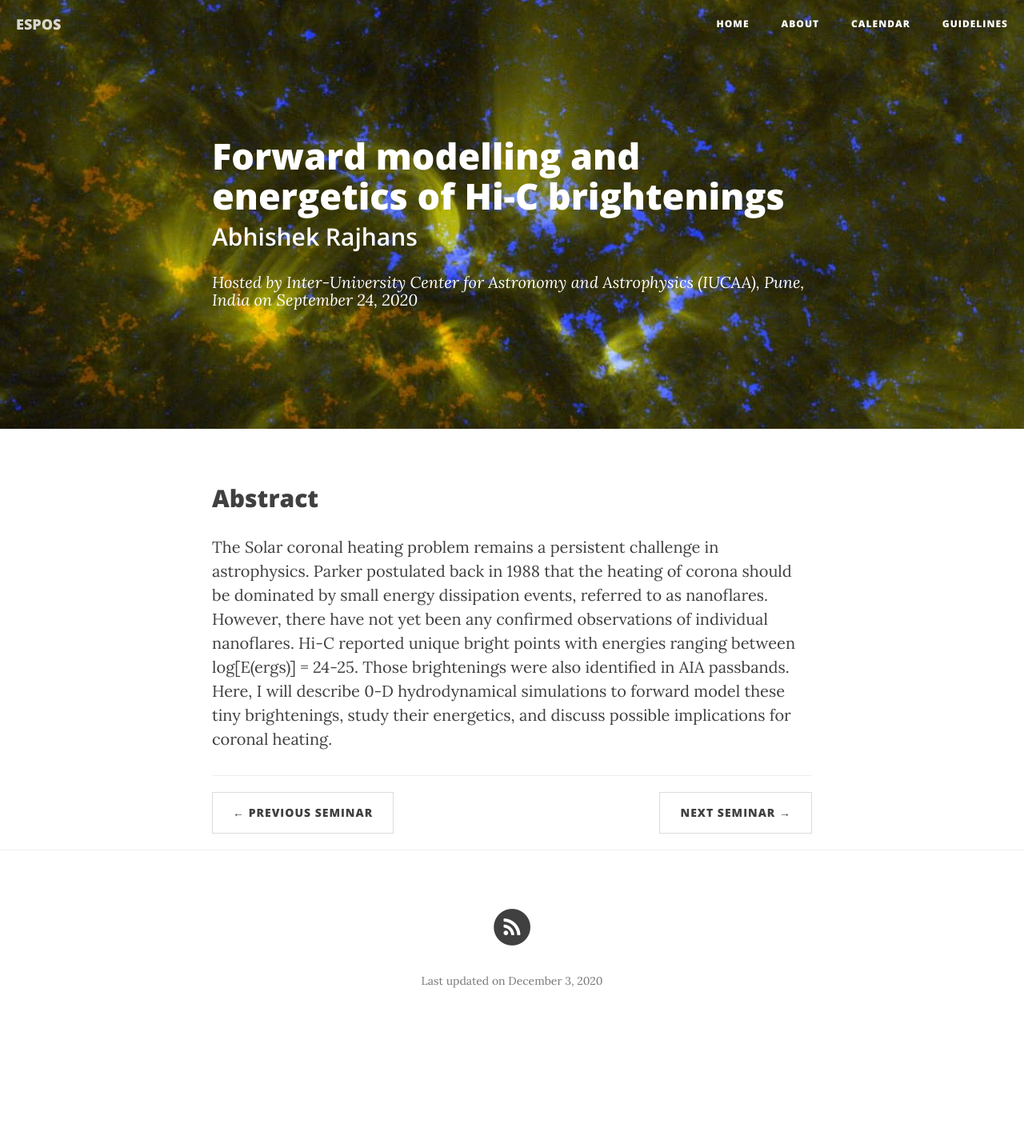
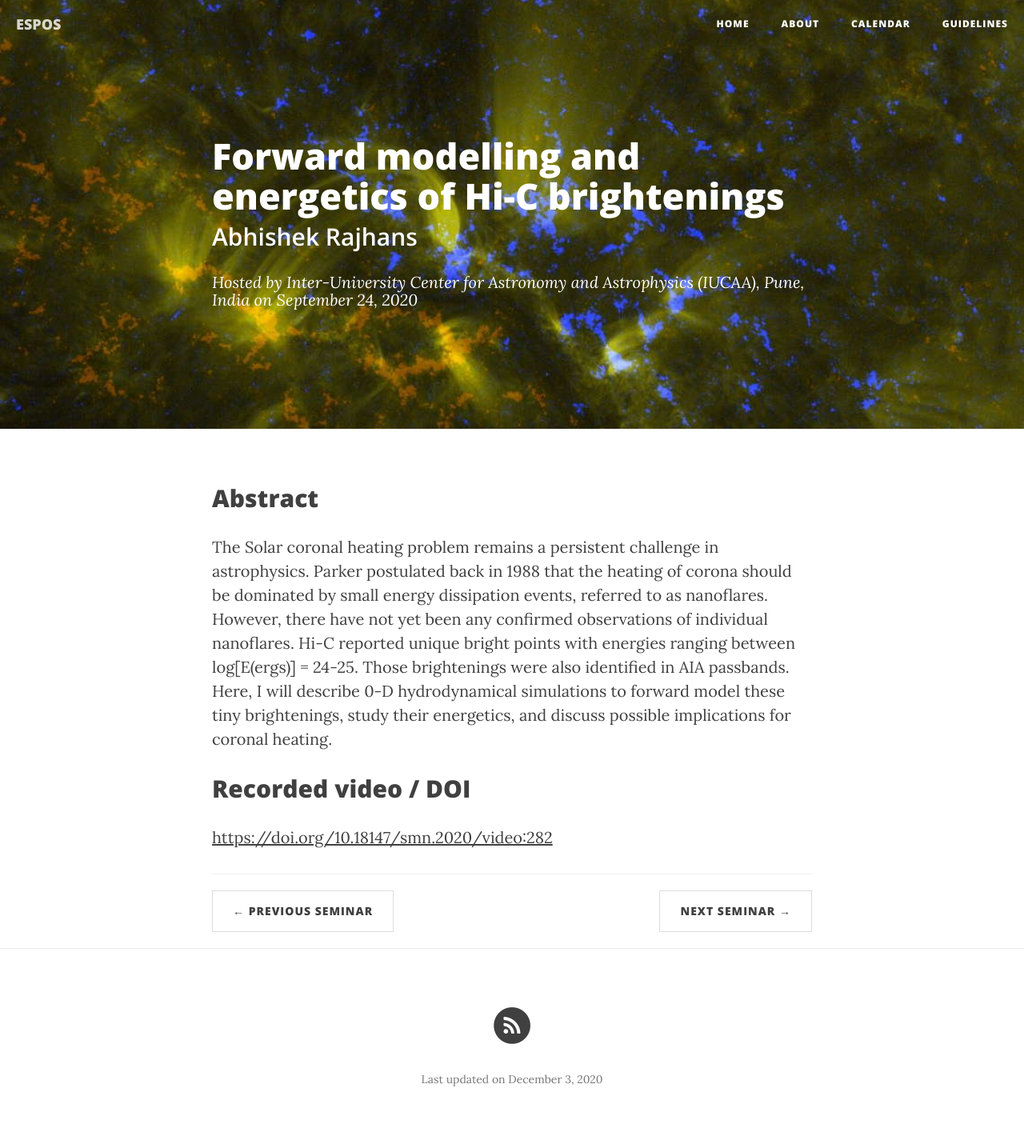
Before and after one commit to ITA-Solar/espos, a Jekyll site: the page built from _posts/2020-09-24-Rajhans.md, in a window 1280 px wide. Shown: the whole page at 80% size. Built offline with Jekyll 4.4.1, drawn with Linux system fonts in a browser that asks for light colours; nearby versions of some CDN libraries; before the commit the page ends 1302 px from its top, so only the background shows below that.

Commit message:
Update 2020-09-24-Rajhans.md

```diff
--- a/_posts/2020-09-24-Rajhans.md
+++ b/_posts/2020-09-24-Rajhans.md
@@ -10,3 +10,6 @@ published:  true
 
 ## Abstract
 The Solar coronal heating problem remains a persistent challenge in astrophysics. Parker postulated back in 1988 that the heating of corona should be dominated by small energy dissipation events, referred to as nanoflares. However, there have not yet been any confirmed observations of individual nanoflares. Hi-C reported unique bright points with energies ranging between log[E(ergs)] = 24-25. Those brightenings were also identified in AIA passbands. Here, I will describe 0-D hydrodynamical simulations to forward model these tiny brightenings, study their energetics, and discuss possible implications for coronal heating.
+
+## Recorded video / DOI
+[https://doi.org/10.18147/smn.2020/video:282](http://science-media.org/video/282)
```
